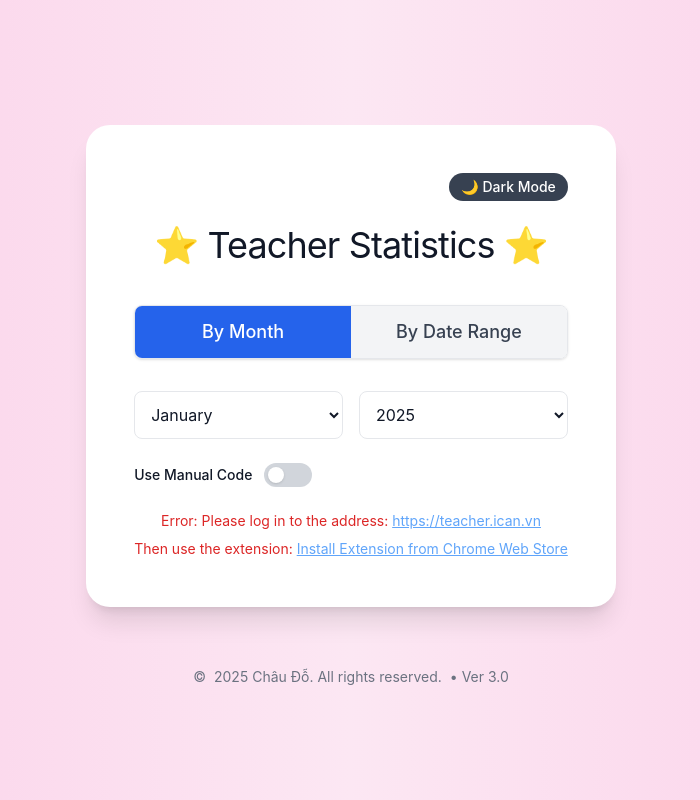
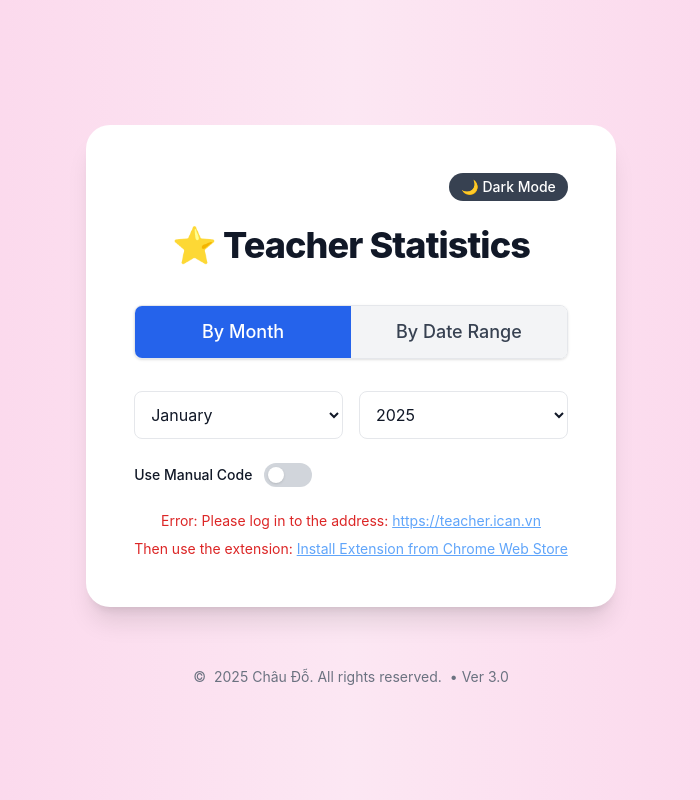
Before and after one commit to jadezhoudo/teacherfunny, a React (Create React App) app: page / in a window 1280 px wide. Shown: the whole page, without its empty margins (289-989 px from the left). Built offline with nearby package versions, Linux system fonts and the light colour scheme.

Commit message:
fix font

```diff
--- a/src/TeacherStats.js
+++ b/src/TeacherStats.js
@@ -494,8 +494,8 @@ const TeacherStats = () => {
             </div>
 
             {/* Title */}
-            <h1 className="text-4xl font-mediumbold text-center mb-10 tracking-tight">
-              ⭐ Teacher Statistics ⭐
+            <h1 className="text-4xl font-extrabold text-center mb-10 tracking-tight">
+              ⭐ Teacher Statistics
             </h1>
 
             {/* Tabs */}
```
